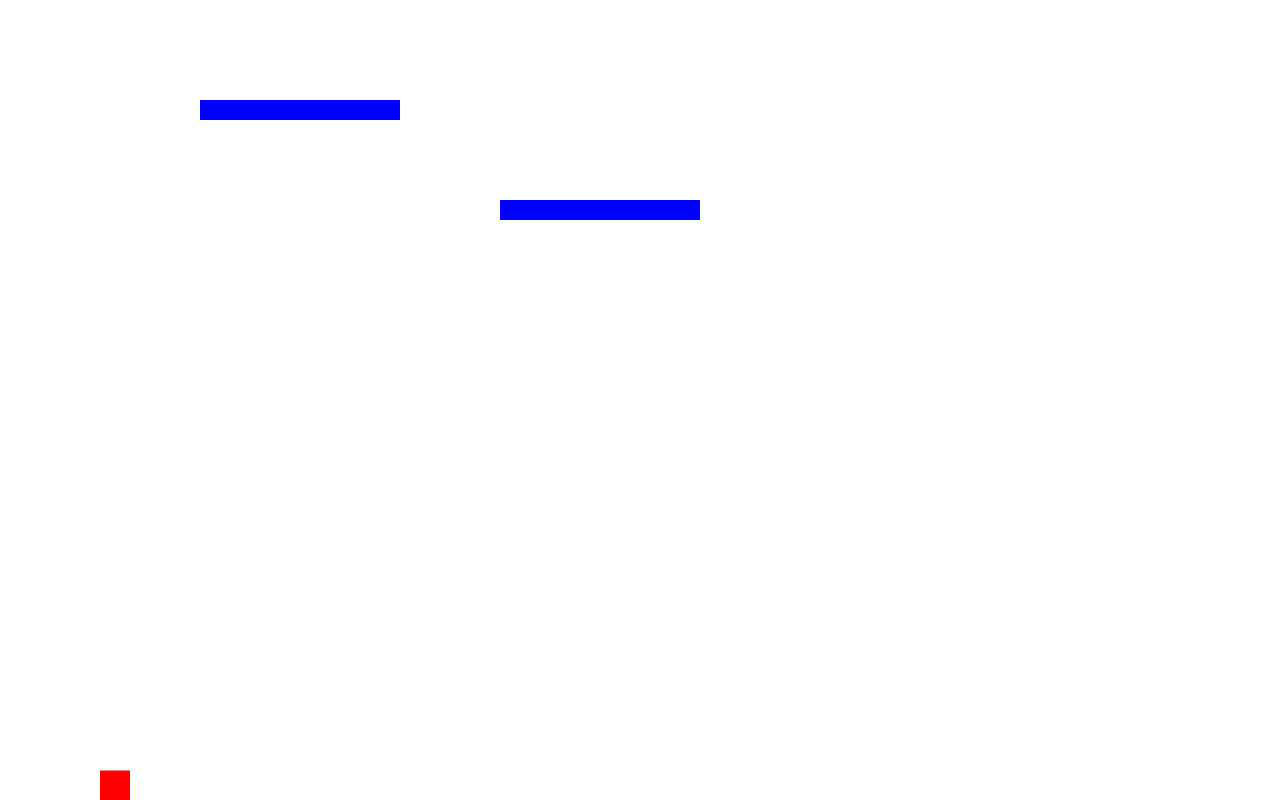
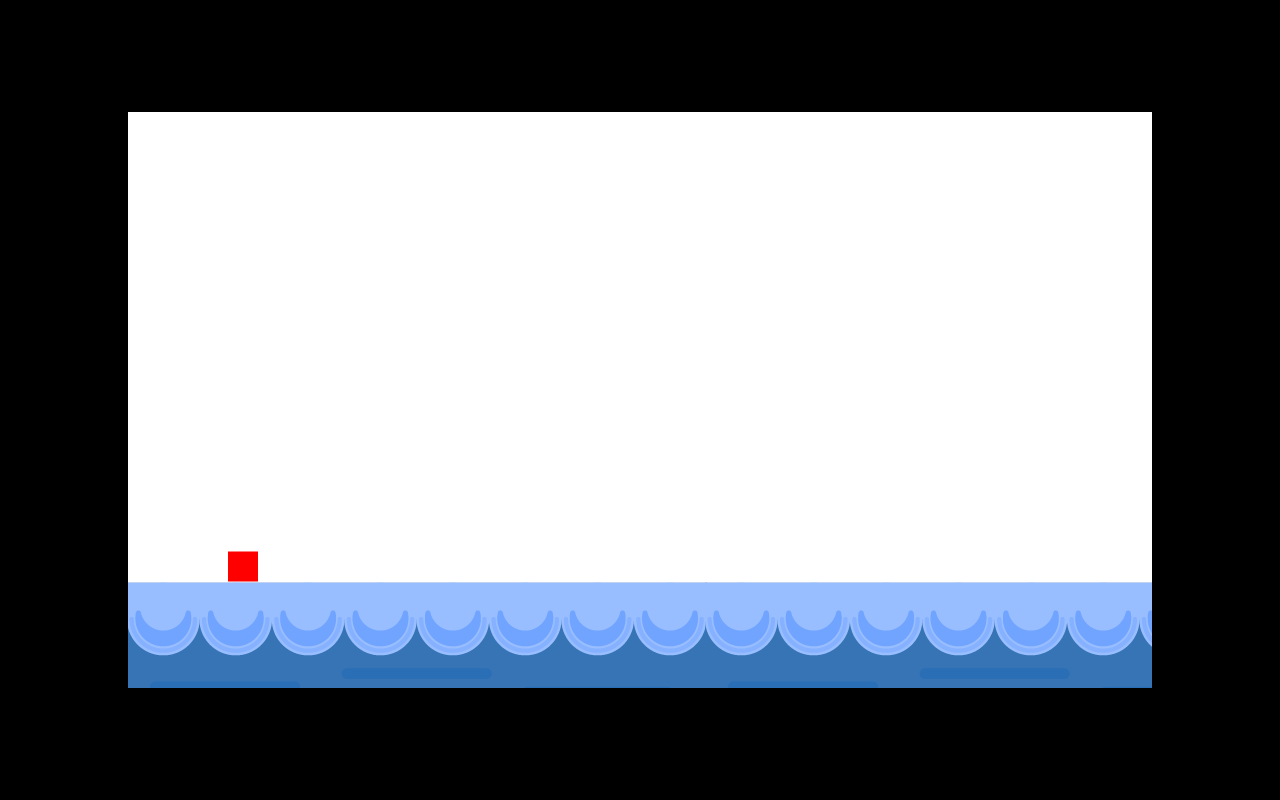
Before and after one commit to cjh-cloud/collective, a plain HTML site: page mario-game/index.html in a window 1280 px wide. Drawn offline with Linux system fonts and the light colour scheme.

Commit message:
feat: mario game image platforms

```diff
--- a/mario-game/index.html
+++ b/mario-game/index.html
@@ -1,8 +1,13 @@
 <style>
 body {
   margin: 0;
+  background-color: black;
+  display: flex;
+  align-items: center;
+  justify-content: center;
+  height: 100vh;
 }
 </style>
 <canvas></canvas>
 
-<script src="index.js"></script>
+<script src="index.js" ></script>
--- a/mario-game/index.js
+++ b/mario-game/index.js
@@ -1,8 +1,11 @@
+// import platform from './img/platform.png';
+
+
 const canvas = document.querySelector('canvas');
 const c = canvas.getContext('2d'); // 2d game canvas context
 
-canvas.width = window.innerWidth;
-canvas.height = window.innerHeight;
+canvas.width = 1024; // window.innerWidth;
+canvas.height = 576 // window.innerHeight;
 
 const gravity = 0.5;
 
@@ -38,26 +41,37 @@ class Player {
 }
 
 class Platform {
-  constructor({x, y}) {
+  constructor({x, y, image}) {
     this.position = {
       x, // same as x: x
-      y
+      y,
     }
-    this.width = 200;
-    this.height = 20;
+    this.image = image;
+    this.width = image.width;
+    this.height = image.height;
+
   }
 
   draw() {
-    c.fillStyle = 'blue';
-    c.fillRect(this.position.x, this.position.y, this.width, this.height);
+    c.drawImage(this.image, this.position.x, this.position.y);
+    // c.fillRect(this.position.x, this.position.y, this.width, this.height);
   }
 }
+
+const image = new Image();
+image.src = './img/platform.png';
+image.width = 580;
+image.height = 125;
+// const platform = new Image();
+// platform.src = './img/platform.png'
+
+console.log(image.width);
 
 // !
 const player = new Player();
 const platforms = [
-  new Platform({x: 200, y: 100}),
-  new Platform({x: 500, y: 200})
+  new Platform({x: -1, y: 470, image}),
+  new Platform({x: image.width - 3, y: 470, image})
 ];
 
 const keys = {
@@ -73,11 +87,15 @@ let scrollOffset = 0; // how far have our platforms scrolled off screen
 
 function animate() {
   requestAnimationFrame(animate);
-  c.clearRect(0, 0, canvas.width, canvas.height); // clear the canvas
-  player.update();
+  c.fillStyle = 'white';
+  c.fillRect(0, 0, canvas.width, canvas.height);
+  // c.clearRect(0, 0, canvas.width, canvas.height); // clear the canvas
+
   platforms.forEach(platform => {
     platform.draw();
   });
+
+  player.update(); // draw player last
 
   // player can't move past a certain point, and background starts scrolling
   if (keys.right.pressed && player.position.x < 400) {
```
Also changed, not shown: mario-game/img/background.png (added), mario-game/img/hills.png (added), mario-game/img/platform.png (added), mario-game/img/platformSmallTall.png (added), mario-game/img/spriteRunLeft.png (added), mario-game/img/spriteRunRight.png (added), mario-game/img/spriteStandLeft.png (added), mario-game/img/spriteStandRight.png (added).
